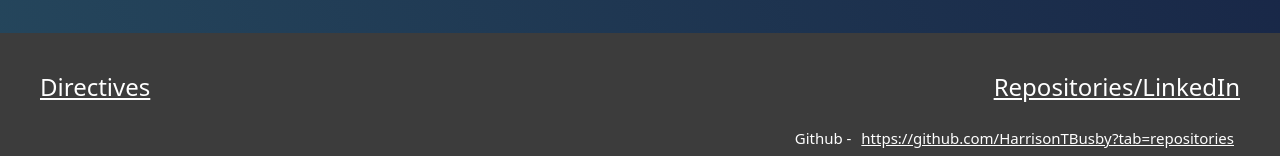
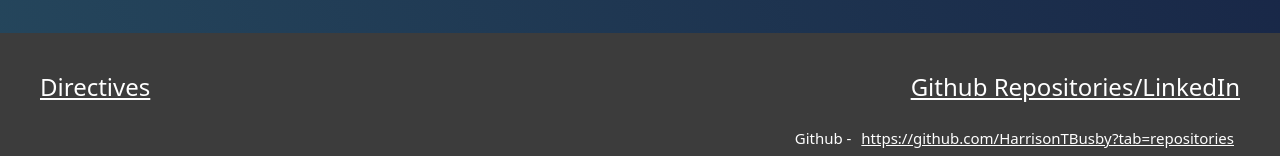
Before and after one commit to HarrisonTBusby/Busby-Portfolio-Website, a React (Create React App) app: page / in a window 1280 px wide. Shown: the part 2263-2419 px from the top of the page. Built offline with nearby package versions, Linux system fonts and the light colour scheme.

Commit message:
Footer change

```diff
--- a/src/Components/MainPageComponent.js
+++ b/src/Components/MainPageComponent.js
@@ -234,7 +234,7 @@ export default function MainPageComponent() {
             </Col>
 
             <Col className='' style={{textAlign:'end',fontSize:'15px'}}>
-            <h4><u>Repositories/LinkedIn</u></h4>
+            <h4><u>Github Repositories/LinkedIn</u></h4>
               <div className='mt-4' style={{fontSize:'15px'}}>Github - <button className='linkBtn' onClick={handleGit}><u>https://github.com/HarrisonTBusby?tab=repositories</u></button></div>
               <br/>
               <div style={{fontSize:'15px'}}>LinkedIn - <button className='linkBtn' onClick={handleLink}><u>https://www.linkedin.com/in/harrison-busby-a4241018b/</u></button></div>
```
